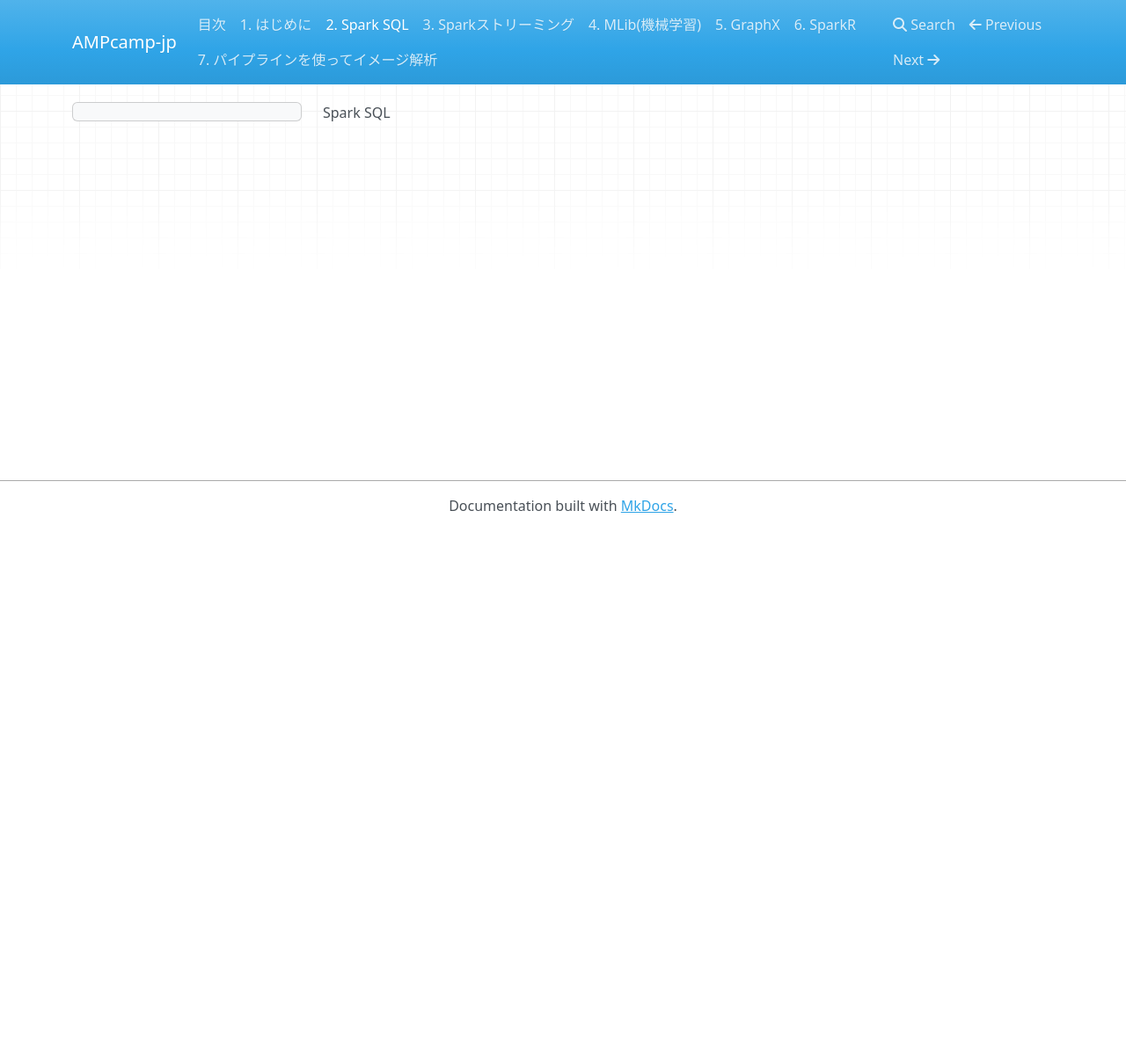
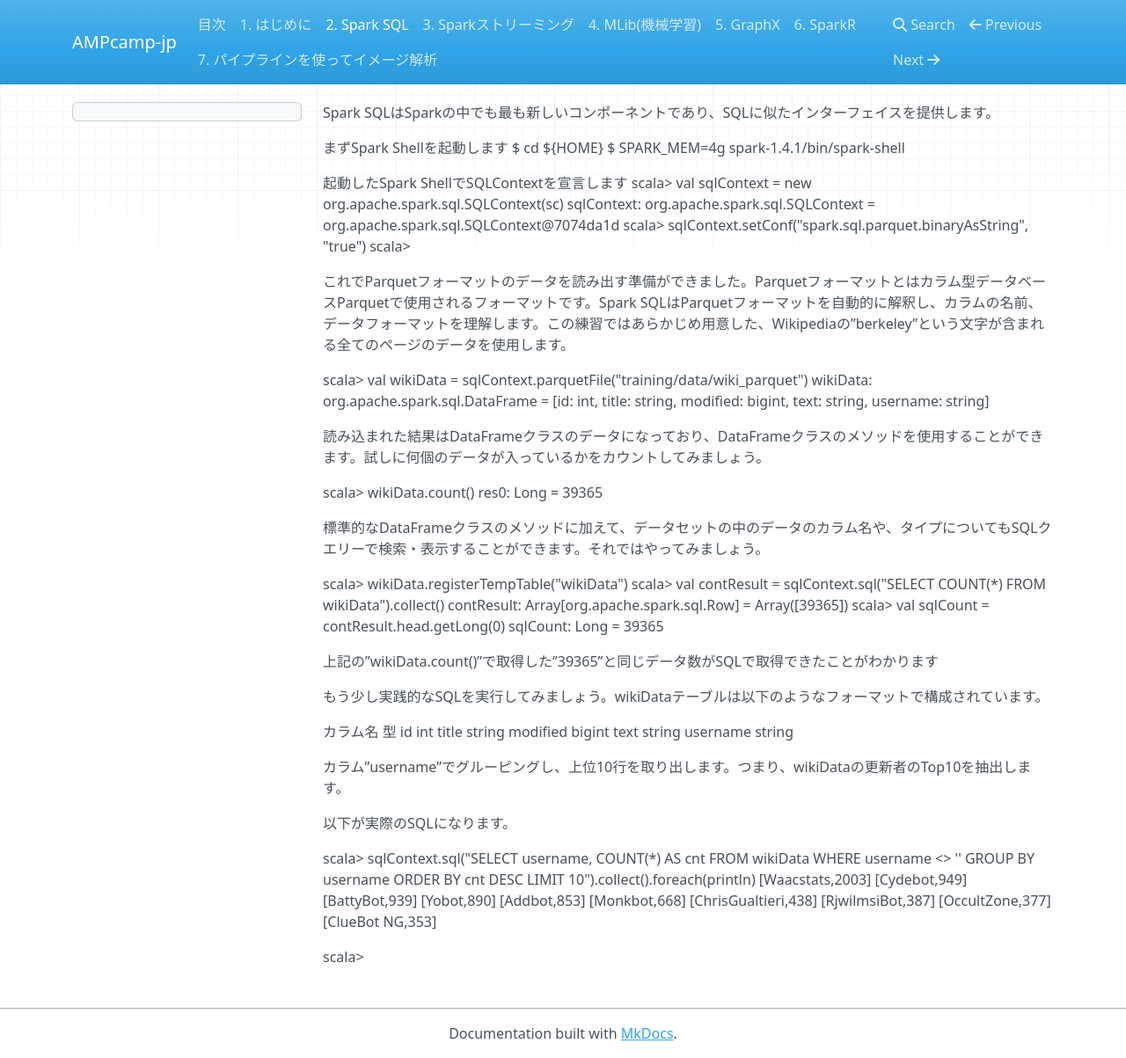
Before and after one commit to fujita-shintaro/RTD-fujita, an MkDocs documentation site: the page built from docs/spark-sql.md, in a window 1280 px wide and 1203 px high. Shown: the whole window at 88% size. Built offline with MkDocs 1.6.1, drawn with Linux system fonts in a browser that asks for light colours; nearby versions of some CDN libraries; old or Windows-style settings are respelled for this version of MkDocs.

Commit message:
Update spark-sql.md

```diff
--- a/docs/spark-sql.md
+++ b/docs/spark-sql.md
@@ -1 +1,65 @@
-Spark SQL
+
+Spark SQLはSparkの中でも最も新しいコンポーネントであり、SQLに似たインターフェイスを提供します。
+
+まずSpark Shellを起動します
+$ cd ${HOME}
+$ SPARK_MEM=4g spark-1.4.1/bin/spark-shell
+
+起動したSpark ShellでSQLContextを宣言します
+scala> val sqlContext = new org.apache.spark.sql.SQLContext(sc)
+sqlContext: org.apache.spark.sql.SQLContext = org.apache.spark.sql.SQLContext@7074da1d
+scala> sqlContext.setConf("spark.sql.parquet.binaryAsString", "true")
+scala>
+
+これでParquetフォーマットのデータを読み出す準備ができました。Parquetフォーマットとはカラム型データベースParquetで使用されるフォーマットです。Spark SQLはParquetフォーマットを自動的に解釈し、カラムの名前、データフォーマットを理解します。この練習ではあらかじめ用意した、Wikipediaの”berkeley”という文字が含まれる全てのページのデータを使用します。
+
+scala> val wikiData = sqlContext.parquetFile("training/data/wiki_parquet")
+wikiData: org.apache.spark.sql.DataFrame = [id: int, title: string, modified: bigint, text: string, username: string]
+
+読み込まれた結果はDataFrameクラスのデータになっており、DataFrameクラスのメソッドを使用することができます。試しに何個のデータが入っているかをカウントしてみましょう。
+
+scala> wikiData.count()
+res0: Long = 39365
+
+標準的なDataFrameクラスのメソッドに加えて、データセットの中のデータのカラム名や、タイプについてもSQLクエリーで検索・表示することができます。それではやってみましょう。
+
+scala> wikiData.registerTempTable("wikiData")
+scala> val contResult = sqlContext.sql("SELECT COUNT(*) FROM wikiData").collect()
+contResult: Array[org.apache.spark.sql.Row] = Array([39365])
+scala> val sqlCount = contResult.head.getLong(0)
+sqlCount: Long = 39365
+
+上記の”wikiData.count()”で取得した”39365”と同じデータ数がSQLで取得できたことがわかります
+
+もう少し実践的なSQLを実行してみましょう。wikiDataテーブルは以下のようなフォーマットで構成されています。
+
+カラム名
+型
+id
+int
+title
+string
+modified
+bigint
+text
+string
+username
+string
+
+カラム”username”でグルーピングし、上位10行を取り出します。つまり、wikiDataの更新者のTop10を抽出します。
+
+以下が実際のSQLになります。
+
+scala> sqlContext.sql("SELECT username, COUNT(*) AS cnt FROM wikiData WHERE username <> '' GROUP BY username ORDER BY cnt DESC LIMIT 10").collect().foreach(println)
+[Waacstats,2003]
+[Cydebot,949]
+[BattyBot,939]
+[Yobot,890]
+[Addbot,853]
+[Monkbot,668]
+[ChrisGualtieri,438]
+[RjwilmsiBot,387]
+[OccultZone,377]
+[ClueBot NG,353]
+
+scala>
```
